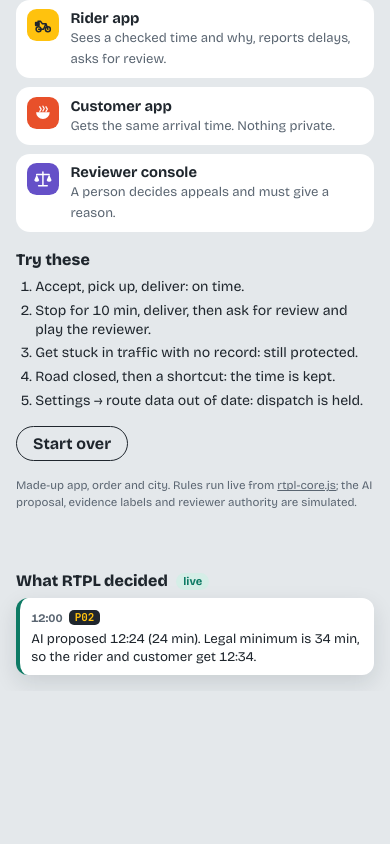
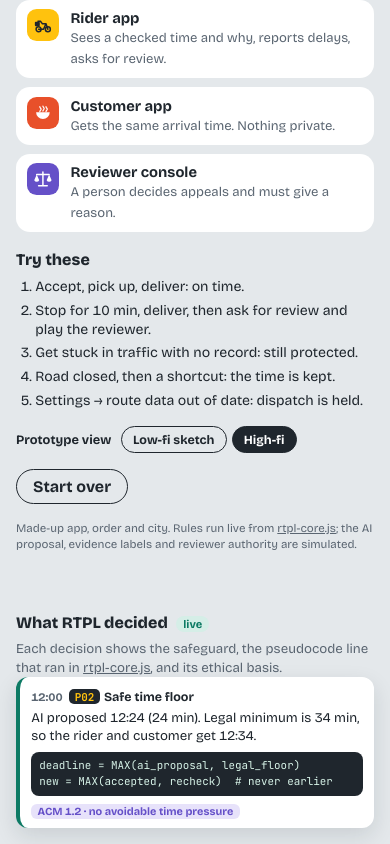
Before and after one commit to Jason-d-e/rtpl-fit1055, a website with bundled scripts: page phone.html in a window 390 px wide. Shown: the part 1033-1877 px from the top of the page. Before the commit the page ends 1724 px from the top, so only its background shows below. Built offline with nearby package versions, Linux system fonts and the light colour scheme.

Commit message:
Phone prototype: always-visible entry, pseudocode and low/high-fi views
A fixed "Try it on a phone" button (and P key) on the main site, since the
footer link was hidden behind the show. The phone page now puts the phone
first, shows each decision's safeguard, pseudocode line and ethical basis,
and can switch between a low-fi sketch and the high-fi design.

Co-Authored-By: Claude Opus 5.5 <noreply@anthropic.com>

```diff
--- a/app/main.js
+++ b/app/main.js
@@ -895,6 +895,7 @@
     else if (k === 'r' || k === 'R') go(st.i, 0, true);
     else if (k === 'n' || k === 'N') toggleNotes();
     else if (k === 'm' || k === 'M') A.toggle();
+    else if (k === 'p' || k === 'P') window.open('./phone.html', '_blank', 'noopener');
     else if (k === 'l' || k === 'L') setLooping(!st.looping);
     // K, or a clicker's blank-screen button (it sends B or .), pauses and resumes.
     else if (k === 'k' || k === 'K' || k === 'b' || k === 'B' || k === '.') setPaused(!st.paused);
--- a/app/phone.js
+++ b/app/phone.js
@@ -209,12 +209,23 @@
       <p class="priv">Teaching prototype. The app, order, restaurant and city are made up; the AI proposal is simulated.</p></div>`;
   }
 
+  // The safeguard, its pseudocode line (02 ethics and pseudocode) and its ethical basis, shown beside each decision.
+  const RULES = {
+    P01: {name: 'Data quality gate', code: 'IF route or safety data is stale:\n  HOLD dispatch; publish no time', ethic: 'Deontology · do not cause avoidable harm'},
+    P02: {name: 'Safe time floor', code: 'deadline = MAX(ai_proposal, legal_floor)\nnew = MAX(accepted, recheck)  # never earlier', ethic: 'ACM 1.2 · no avoidable time pressure'},
+    P03: {name: 'Honest delay credit', code: 'credit = UNION(verified delays) − already_covered', ethic: 'ACM 1.4 · fair, no double counting'},
+    P04: {name: 'Evidence before blame', code: 'IF cause record incomplete: PROTECT rider\nELSE: assessment ELIGIBLE, nothing applied', ethic: 'Deontology · lateness ≠ responsibility'},
+    P05: {name: 'Safety is never punished', code: 'IF verified legal safe detour: PROTECT rider', ethic: 'Deontology · safety before speed'},
+    P06: {name: 'Right to correction', code: 'ON appeal: SUSPEND all 4 effects\nREQUIRE authority AND reason ≥ 12 chars', ethic: 'ACM 1.3 / 3.4 · virtue: reasoned human review'},
+    P07: {name: 'Minimal disclosure', code: 'EXPORT version, rule, outcome\nNEVER identity, GPS, raw evidence', ethic: 'Privacy · scrutiny without exposure'}
+  };
+
   /* ---------- render ---------- */
   function render() {
     $('view').innerHTML = {home, rider, customer, review, settings}[ui.app]();
     $('view').className = 'view ' + ui.app;
     $('sb-time').textContent = clock(S.now);
-    $('log').innerHTML = S.log.map(l => `<li class="${l.tone}"><time>${l.at}</time>${l.rule !== '—' ? `<span class="rule">${l.rule}</span>` : ''}<p>${esc(l.text)}</p></li>`).join('');
+    $('log').innerHTML = S.log.map(l => { const r = RULES[l.rule]; return `<li class="${l.tone}"><time>${l.at}</time>${r ? `<span class="rule">${l.rule}</span> <b class="sg">${r.name}</b>` : ''}<p>${esc(l.text)}</p>${r ? `<pre class="pc">${esc(r.code)}</pre><small class="eth">${r.ethic}</small>` : ''}</li>`; }).join('');
   }
 
   document.addEventListener('click', e => {
@@ -225,6 +236,7 @@
     if (t.dataset.outcome) { ui.outcome = t.dataset.outcome; return render(); }
     const a = t.dataset.act, min = +t.dataset.min;
     if (a === 'restart') return restart();
+    if (a === 'fidelity') { document.body.classList.toggle('lofi', t.dataset.v === 'lo'); document.querySelectorAll('[data-act="fidelity"]').forEach(b => b.classList.toggle('on', b === t)); return; }
     if (a === 'kitchenLate' || a === 'stop' || a === 'jam') return act(a, {minutes: min});
     if (a === 'appeal') return act('appeal', {message: ui.message});
     if (a === 'review') return act('review', {authorised: ui.auth, outcome: ui.outcome, reason: ui.reason});
--- a/assets/app.css
+++ b/assets/app.css
@@ -992,3 +992,7 @@ body.calm .banner { animation: none; }
 .cc-qr span { font-size: .85rem; color: #9FAAB5; display: flex; flex-direction: column; gap: .2rem; }
 .cc-qr b { color: #FFC20E; font-size: .95rem; }
 .cc-rider { bottom: 2%; }
+
+/* Always-visible way into the interactive phone prototype (phone.html), above the show and the intro. */
+.try-phone { position: fixed; top: .8rem; right: .8rem; z-index: 200; display: inline-flex; align-items: center; gap: .4rem; padding: .45rem .85rem; border-radius: 999px; background: #FFC20E; color: #1F262D; font-weight: 700; font-size: .8rem; text-decoration: none; box-shadow: 0 6px 18px rgba(0, 0, 0, .3); }
+.try-phone:hover { background: #fff; }
--- a/assets/phone.css
+++ b/assets/phone.css
@@ -222,7 +222,7 @@ blockquote small { display: block; font-size: .68rem; color: var(--muted); margi
 @media (max-width: 1100px) {
   .pg { grid-template-columns: auto; }
   .intro { order: 0; max-width: 32rem; max-height: none; }
-  .device-wrap { order: 1; justify-self: center; }
+  .device-wrap { order: -1; justify-self: center; }
   .log { order: 2; max-width: 32rem; max-height: none; width: 100%; justify-self: center; }
 }
 @media (max-width: 640px) {
@@ -240,3 +240,20 @@ blockquote small { display: block; font-size: .68rem; color: var(--muted); margi
 .stars button { border: 0; background: none; font-size: 1.9rem; line-height: 1; color: var(--line); padding: .1rem; transition: transform .1s; }
 .stars button.on { color: var(--signal); }
 .stars button:active { transform: scale(1.2); }
+
+/* pseudocode + ethics beside each decision */
+.log .sg { font-size: .78rem; }
+.log .pc { margin: .4rem 0 .25rem; font-family: var(--mono); font-size: .68rem; line-height: 1.45; background: var(--asphalt); color: #D7F3E8; border-radius: 8px; padding: .4rem .5rem; white-space: pre-wrap; }
+.log .eth { display: inline-block; font-size: .68rem; font-weight: 700; color: var(--suspend); background: var(--suspend-soft); border-radius: 6px; padding: .05rem .4rem; }
+
+/* low-fi sketch / high-fi switch */
+.fid { display: flex; align-items: center; gap: .3rem; margin-top: 1rem; font-size: .8rem; font-weight: 700; }
+.fid span { margin-right: .3rem; }
+.fid button { border: 1px solid var(--asphalt); background: transparent; border-radius: 999px; padding: .3rem .7rem; font-size: .78rem; font-weight: 700; }
+.fid button.on { background: var(--asphalt); color: #fff; }
+.lofi .screen { filter: grayscale(1) contrast(1.1); background: #fff; }
+.lofi .screen, .lofi .screen button, .lofi .screen textarea { font-family: 'Segoe Print', 'Comic Sans MS', 'Bradley Hand', cursive; }
+.lofi .view.home { background: #fff; color: #222; }
+.lofi .app, .lofi .h-clock { color: #222; text-shadow: none; }
+.lofi .card, .lofi .btn, .lofi .ic, .lofi .h-card, .lofi .c-shop, .lofi .ab, .lofi .opt button, .lofi .stats div { background: #fff !important; color: #222 !important; border: 2px dashed #444 !important; box-shadow: none !important; }
+.lofi .ic svg { opacity: .55; }
--- a/phone.html
+++ b/phone.html
@@ -26,6 +26,7 @@
       <li>Road closed, then a shortcut: the time is kept.</li>
       <li>Settings → route data out of date: dispatch is held.</li>
     </ol>
+    <div class="fid"><span>Prototype view</span><button type="button" data-act="fidelity" data-v="lo">Low-fi sketch</button><button type="button" class="on" data-act="fidelity" data-v="hi">High-fi</button></div>
     <button type="button" class="restart" data-act="restart">Start over</button>
     <p class="fine">Made-up app, order and city. Rules run live from <a href="./rtpl-core.js">rtpl-core.js</a>; the AI proposal, evidence labels and reviewer authority are simulated.</p>
   </aside>
@@ -44,6 +45,7 @@
 
   <aside class="side log">
     <h2>What RTPL decided <small>live</small></h2>
+    <p class="fine">Each decision shows the safeguard, the pseudocode line that ran in <a href="./rtpl-core.js">rtpl-core.js</a>, and its ethical basis.</p>
     <ol id="log"></ol>
   </aside>
 </div>
```
Also changed, not shown: index.html (+1 -0 lines).
